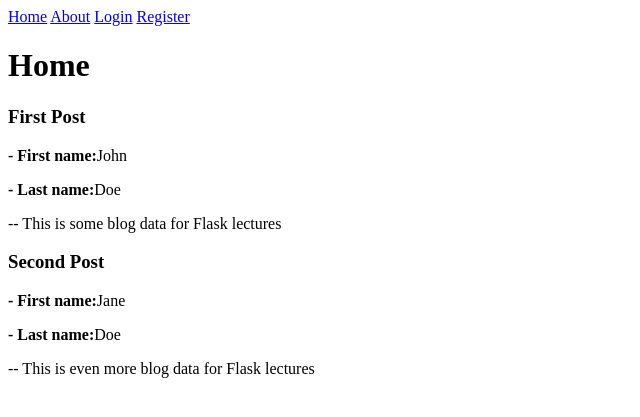
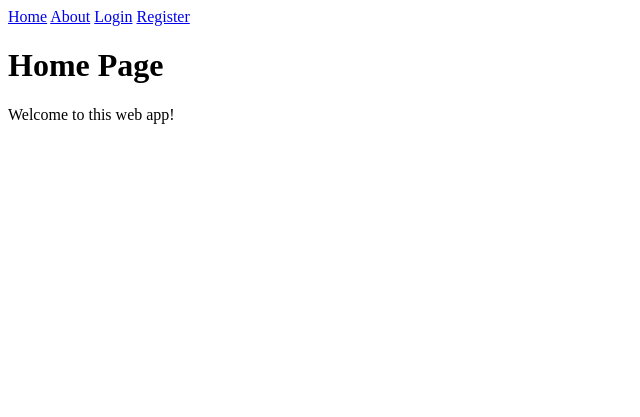
Before and after one commit to Marbul83/flask-blog, a Flask app: page / in a window 1280 px wide. Shown: the top 417 px of the page, without its empty margins (0-640 px from the left). Run offline with Flask 2, Linux system fonts and the light colour scheme.

Commit message:
Dev branch

```diff
--- a/application/templates/home.html
+++ b/application/templates/home.html
@@ -1,17 +1,13 @@
 {% extends "layout.html" %}
-
 {% block body_content %}
-
-<h1>{{ title }}</h1>
-
-{% for post in blogData %}
-    <div>
-        <h3>{{ post.title }}</h3>
-        <p><b> - First name:</b>{{ post.name.first }}</p>
-        <p><b> - Last name:</b>{{ post.name.last }}</p>
-        <p> -- {{ post.content }}</p>
-    </div>
-{% endfor %}
-
-
+    <h1>Home Page</h1>
+    <p>Welcome to this web app!</p>
+    {% for post in posts %}
+        <div>
+            <h3><b>First Name:</b> {{ post.first_name }}</h3>
+            <h3><b>Last Name:</b> {{ post.last_name }}</h3>
+            <h3><b>Title:</b> {{ post.title }}</h3>
+            <h3><b>Content:</b> {{ post.content }}</h3>
+        </div>
+    {% endfor %}
 {% endblock body_content %}
```
